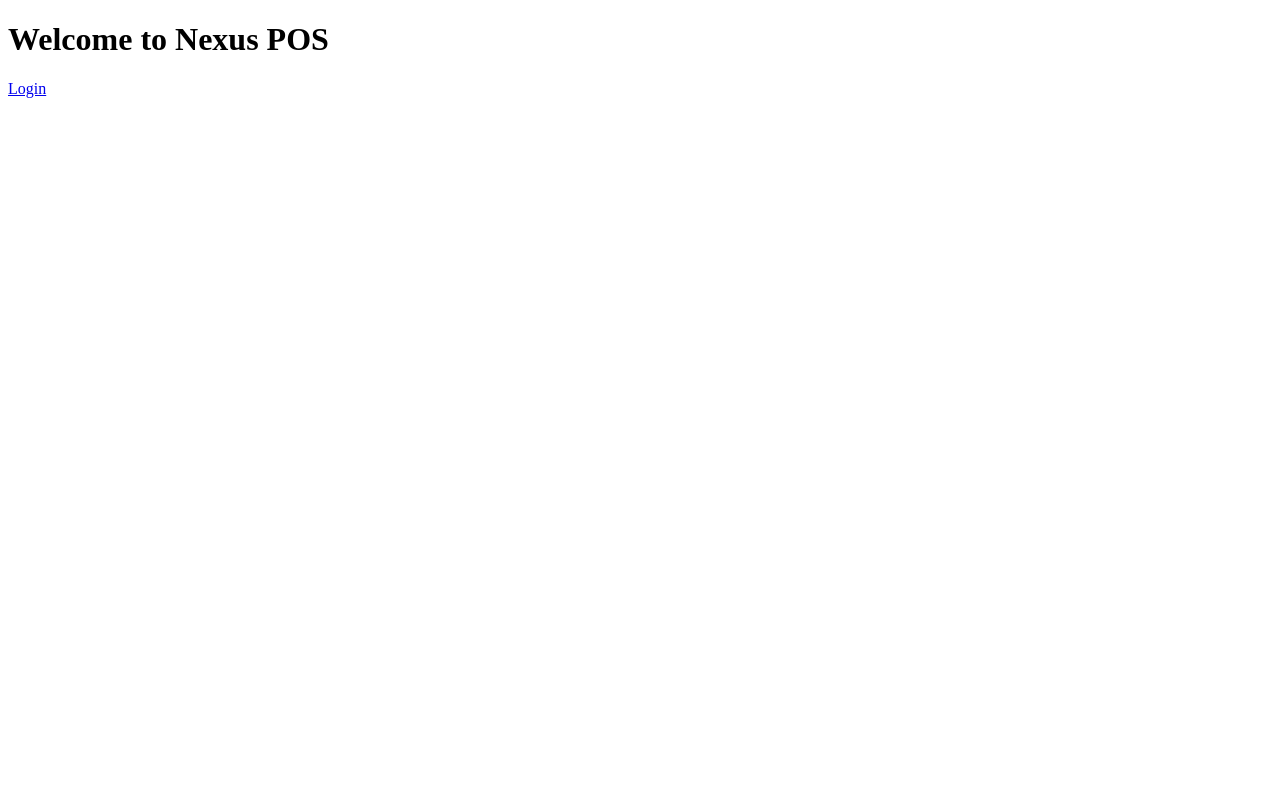
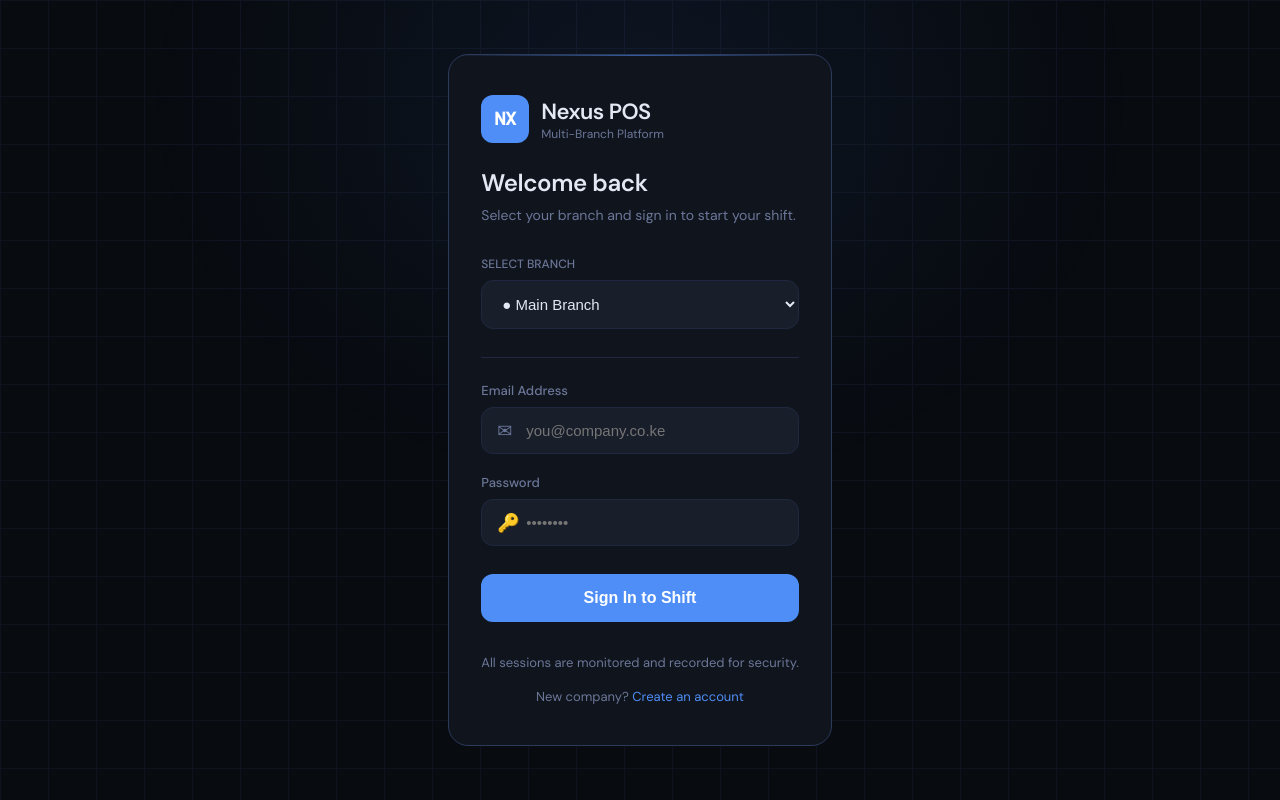
Before and after one commit to GorddyTheFilmigo/nexus, a plain HTML site: page frontend/index.html in a window 1280 px wide. Drawn offline with nearby package versions, Linux system fonts and the light colour scheme.

Commit message:
Add frontend/index.html

```diff
--- a/frontend/index.html
+++ b/frontend/index.html
@@ -1,11 +1,180 @@
 <!DOCTYPE html>
-<html>
+<html lang="en">
 <head>
-  <title>Nexus POS</title>
+<meta charset="UTF-8">
+<meta name="viewport" content="width=device-width, initial-scale=1.0">
+<title>Nexus POS — Login</title>
+<style>
+  @import url('https://fonts.googleapis.com/css2?family=DM+Sans:wght@300;400;500;600&family=DM+Mono:wght@400;500&display=swap');
+
+  *,*::before,*::after{box-sizing:border-box;margin:0;padding:0}
+  :root{
+    --bg:#080b10;--surface:#10141c;--surface2:#181e2a;--surface3:#1e2530;
+    --border:#1f2840;--border2:#2c3a5c;
+    --text:#e4e8f4;--muted:#6b7799;--hint:#3a4568;
+    --accent:#4f8ef7;--accent2:#3569c4;
+    --green:#3ecf8e;
+  }
+  html,body{
+    min-height:100%;font-family:'DM Sans',sans-serif;background:var(--bg);color:var(--text);
+    display:flex;align-items:center;justify-content:center;
+  }
+  body::before{
+    content:'';position:fixed;inset:0;
+    background-image:linear-gradient(var(--border) 1px,transparent 1px),linear-gradient(90deg,var(--border) 1px,transparent 1px);
+    background-size:48px 48px;opacity:.3;pointer-events:none;z-index:0;
+  }
+  .glow{position:fixed;top:-300px;left:50%;transform:translateX(-50%);width:1000px;height:800px;
+    background:radial-gradient(ellipse,rgba(79,142,247,.08) 0%,transparent 70%);pointer-events:none;z-index:0}
+
+  .login-card{
+    width:100%;max-width:420px;background:var(--surface);border:1px solid var(--border2);
+    border-radius:20px;padding:40px 32px;position:relative;overflow:hidden;z-index:1;
+  }
+  .login-card::before{
+    content:'';position:absolute;top:0;left:0;right:0;height:1px;
+    background:linear-gradient(90deg,transparent,rgba(79,142,247,.6),transparent);
+  }
+
+  .logo{
+    display:flex;align-items:center;gap:12px;margin-bottom:24px;
+  }
+  .logo-icon{
+    width:48px;height:48px;background:var(--accent);border-radius:12px;
+    display:flex;align-items:center;justify-content:center;font-family:'DM Mono',monospace;
+    font-size:18px;font-weight:700;color:#fff;
+  }
+  .logo-text{font-size:22px;font-weight:600;letter-spacing:-.5px}
+
+  .welcome{font-size:24px;font-weight:600;margin-bottom:8px;letter-spacing:-.4px}
+  .subtitle{font-size:14px;color:var(--muted);margin-bottom:32px}
+
+  .branch-selector{
+    margin-bottom:28px;
+  }
+  .branch-label{
+    font-size:12px;font-weight:500;color:var(--muted);margin-bottom:8px;
+  }
+  .branch-select{
+    width:100%;background:var(--surface2);border:1px solid var(--border);
+    border-radius:12px;padding:14px 16px;color:var(--text);font-size:15px;
+    cursor:pointer;transition:all .2s;
+  }
+  .branch-select:focus{
+    border-color:var(--accent);outline:none;
+  }
+
+  .field{margin-bottom:20px}
+  .field label{
+    display:block;font-size:13px;font-weight:500;color:var(--muted);margin-bottom:8px;
+  }
+  .input-wrap{
+    position:relative;
+  }
+  .input-wrap input{
+    width:100%;background:var(--surface2);border:1px solid var(--border);
+    border-radius:12px;padding:14px 16px 14px 44px;font-size:15px;color:var(--text);
+    outline:none;transition:border .2s;
+  }
+  .input-wrap input:focus{border-color:var(--accent)}
+  .input-icon{
+    position:absolute;left:16px;top:50%;transform:translateY(-50%);color:var(--muted);font-size:18px;
+  }
+
+  .btn{
+    width:100%;padding:15px;background:var(--accent);color:#fff;border:none;
+    border-radius:12px;font-size:16px;font-weight:600;cursor:pointer;
+    margin-top:8px;transition:all .2s;
+  }
+  .btn:hover{background:var(--accent2)}
+
+  .footer{
+    text-align:center;margin-top:32px;font-size:13px;color:var(--muted);
+  }
+  .footer a{color:var(--accent);text-decoration:none}
+  .footer a:hover{text-decoration:underline}
+
+  .divider{
+    margin:24px 0;border:none;border-top:1px solid var(--border);
+  }
+</style>
 </head>
 <body>
-  <h1>Welcome to Nexus POS</h1>
+  <div class="glow"></div>
 
-  <a href="/login/">Login</a>
+  <div class="login-card">
+    <!-- Logo -->
+    <div class="logo">
+      <div class="logo-icon">NX</div>
+      <div>
+        <div class="logo-text">Nexus POS</div>
+        <div style="font-size:12px;color:var(--muted)">Multi-Branch Platform</div>
+      </div>
+    </div>
+
+    <h1 class="welcome">Welcome back</h1>
+    <p class="subtitle">Select your branch and sign in to start your shift.</p>
+
+    <!-- Branch Selector -->
+    <div class="branch-selector">
+      <div class="branch-label">SELECT BRANCH</div>
+      <select class="branch-select" id="branch">
+        <option value="main">● Main Branch</option>
+        <!-- Add more branches dynamically later -->
+      </select>
+    </div>
+
+    <div class="divider"></div>
+
+    <!-- Login Form -->
+    <div class="field">
+      <label>Email Address</label>
+      <div class="input-wrap">
+        <span class="input-icon">✉</span>
+        <input type="email" id="email" placeholder="you@company.co.ke" required>
+      </div>
+    </div>
+
+    <div class="field">
+      <label>Password</label>
+      <div class="input-wrap">
+        <span class="input-icon">🔑</span>
+        <input type="password" id="password" placeholder="••••••••" required>
+      </div>
+    </div>
+
+    <button class="btn" onclick="handleLogin()">Sign In to Shift</button>
+
+    <div class="footer">
+      All sessions are monitored and recorded for security.<br><br>
+      New company? <a href="../register/index.html">Create an account</a>
+    </div>
+  </div>
+
+  <script>
+    // Simple demo login
+    async function handleLogin() {
+      const email = document.getElementById('email').value;
+      const password = document.getElementById('password').value;
+
+      if (!email || !password) {
+        alert("Please enter email and password");
+        return;
+      }
+
+      // TODO: Connect to your Firebase login logic
+      console.log("Logging in with:", email);
+
+      // For now, redirect to POS
+      setTimeout(() => {
+        window.location.href = "../pos/index.html";
+      }, 800);
+    }
+
+    // Allow pressing Enter to login
+    document.addEventListener('keypress', (e) => {
+      if (e.key === 'Enter') handleLogin();
+    });
+  </script>
 </body>
 </html>
```
